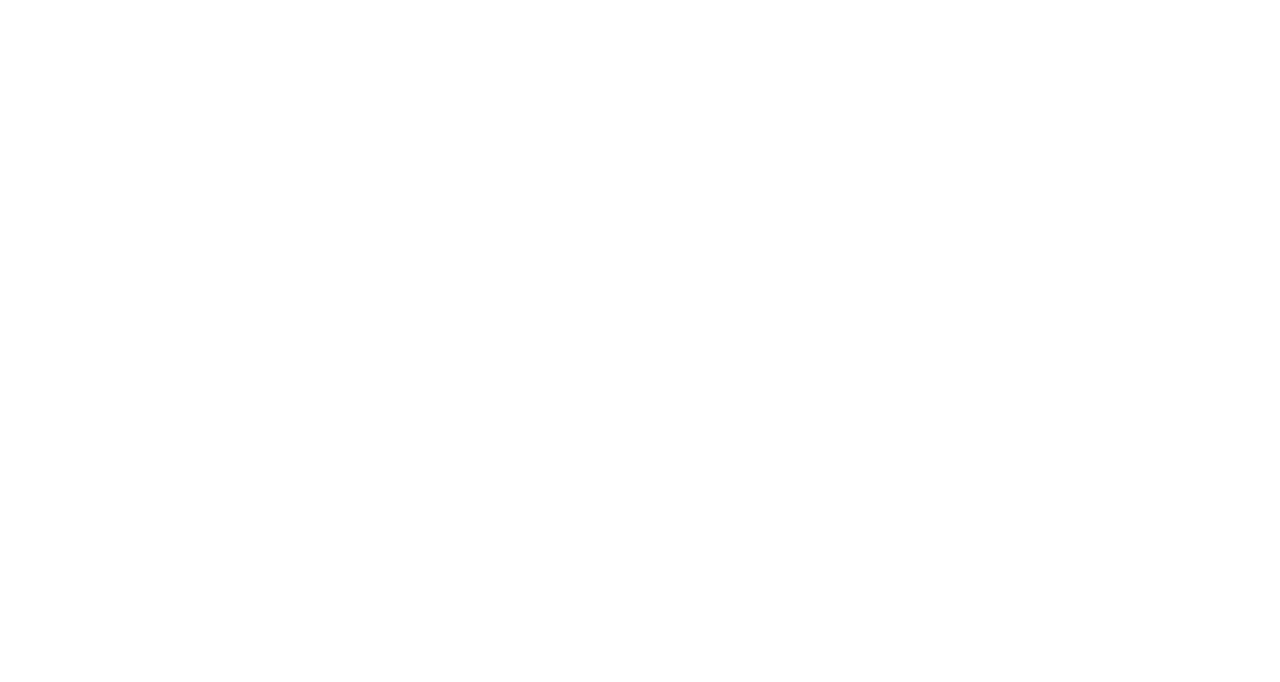
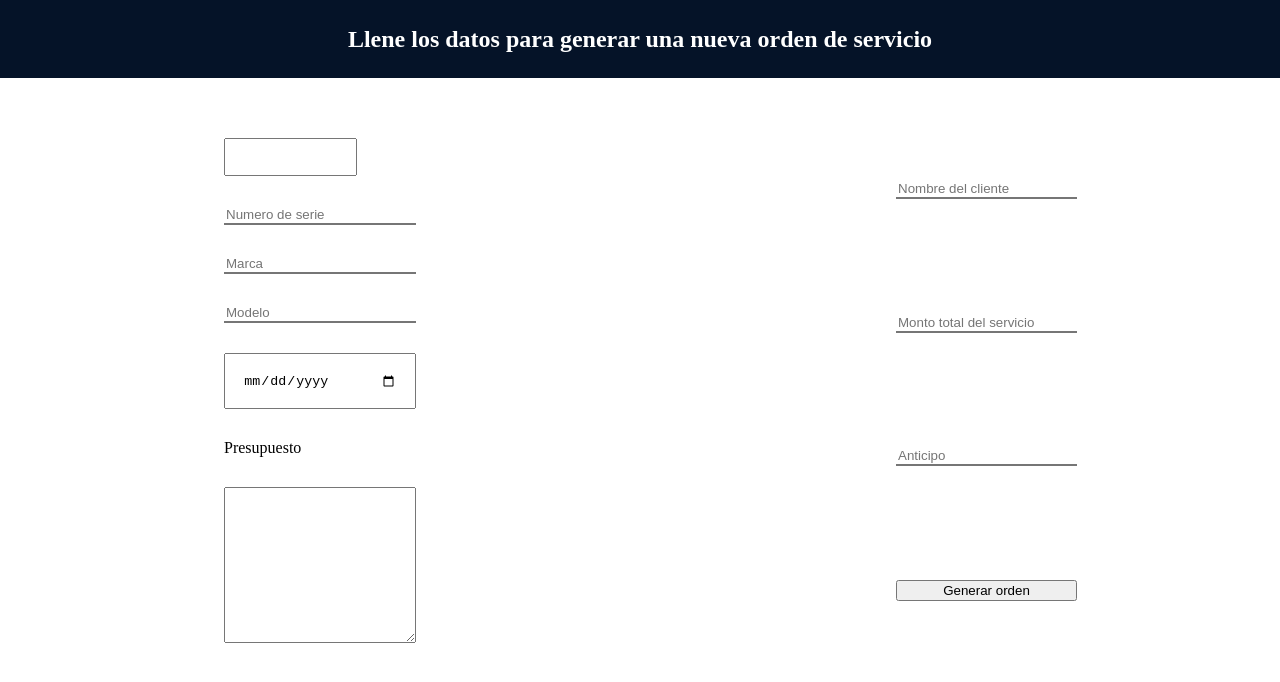
Before and after one commit to Juanplr/frontendTechCareJS, a Vue app: page /formularioOrden in a window 1280 px wide. Before the commit this address had no page. Shown: the top 682 px of the page. Built offline with nearby package versions, Linux system fonts and the light colour scheme.

Commit message:
formulario orden

```diff
--- a/package.json
+++ b/package.json
@@ -15,6 +15,6 @@
   },
   "devDependencies": {
     "@vitejs/plugin-vue": "^5.0.4",
-    "vite": "^5.2.8"
+    "vite": "^5.2.11"
   }
 }
--- a/src/components/FormularioOrden.vue
+++ b/src/components/FormularioOrden.vue
@@ -1,22 +1,83 @@
 <template>
-  <div>
-    <div>
-      <input type="text" list="browsers" />
+<header id="headerFormOrden">Llene los datos para generar una nueva orden de servicio</header>
+  <div id="divGeneral">
+    <div id="divColumna1">
+      <input id="selectTipo" list="browsers" />
       <datalist id="browsers">
         <option value="Google"></option>
         <option value="IE9"></option>
       </datalist>
-      <input type="text" />
-      <input type="text" />
+      <input type="text" placeholder="Numero de serie"/>
+      <input type="text" placeholder="Marca"/>
+      <input type="text" placeholder="Modelo" />
+
       <input type="date" />
-      <input type="text" />
+      <label>Presupuesto</label>
+      <textarea name="presupuesto" id="textArea" cols="30" rows="10"></textarea>
     </div>
-    <div>
-      <input type="text" />
-      <input type="text" />
-      <input type="text" />
-      <input type="button" />Generar Orden<input type="text" />
+    <div id="divColumna2">
+      <input type="text" placeholder="Nombre del cliente"/>
+      <input type="text" placeholder="Monto total del servicio"/>
+      <input type="text" placeholder="Anticipo"/>
+      <button>Generar orden</button>
     </div>
   </div>
 </template>
-<style></style>
+<style>
+#divGeneral {
+  display: grid;
+  grid-template-columns: 1fr 1fr; /* Dos columnas de ancho igual */
+   /* Espacio entre las columnas */
+  justify-items: center;
+  margin-top: 60px;
+  height: 8cm;
+}
+#headerFormOrden{
+  padding: 2%;
+  text-align: center;
+  background-color: rgb(5, 19, 40);
+  color: #fff;
+  font-weight: bold;
+  font-size:x-large;
+}
+#divColumna1{
+  width: 30%;
+  display: grid;
+  flex-direction: column;
+  flex-wrap: nowrap;
+  justify-content: space-between;
+  align-items: flex-start;
+  row-gap: 30px;
+}
+#divColumna2{
+  width: 20%;
+  display: grid;
+  flex-direction: column;
+  flex-wrap: nowrap;
+  justify-content: space-between;
+  align-items: center;
+  row-gap: 30px;
+}
+#selectTipo{
+  padding: 5%;
+  width: 110px;
+}
+input[type="date"] {
+  display: block; /* Asegura que se comporte como un bloque para alinearse correctamente */
+  width: 80%; /* Asegura que ocupe todo el ancho disponible */
+  padding: 9%;
+
+}
+
+input[type="text"]{
+  border-top: none;
+  border-left: none;
+  border-right: none;
+}
+input[type="text"]:focus{
+  border-top: none;
+  border-left: none;
+  border-right: none;
+}
+
+</style>
--- a/src/router/index.js
+++ b/src/router/index.js
@@ -1,10 +1,12 @@
 import {createRouter, createWebHistory} from 'vue-router';
 import Login from '../components/Login.vue';
 import Home from '../components/Home.vue';
+import FormularioOrden from '../components/FormularioOrden.vue';
 
 const routes = [
     {path: '/', component: Login},
-    {path: '/home', component: Home}
+    {path: '/home', component: Home},
+    {path: '/formularioOrden', component: FormularioOrden}
 ];
 
 const router = createRouter({
```
Also changed, not shown: 1 other file (tests, documents, lock files or other folders).
